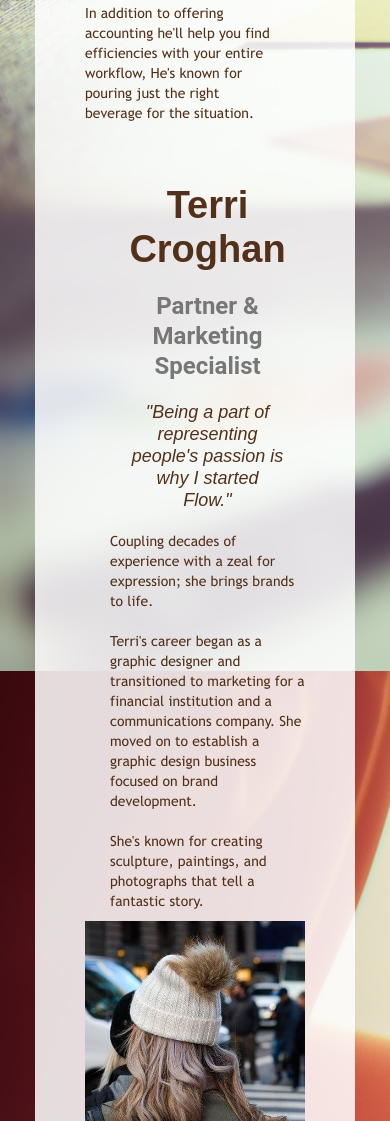
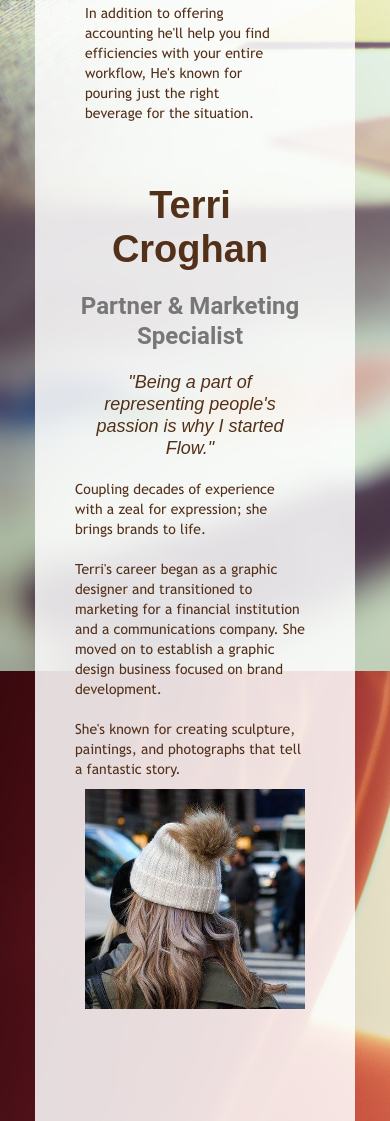
Before and after one commit to afleischer/flow-ww.github.io, a website: page index.html in a window 390 px wide. Shown: the part 5448-6569 px from the top of the page. Drawn offline with nearby package versions, Linux system fonts and the light colour scheme; a script that the page names is missing; files whose address does not match are found by name.

```diff
--- a/css/flow-ww.webflow.css
+++ b/css/flow-ww.webflow.css
@@ -751,6 +751,10 @@
 
 @media (max-width: 766px){
 
+  .column{
+    padding-left: 0px;
+  }
+
 }
 
 @font-face {
```
